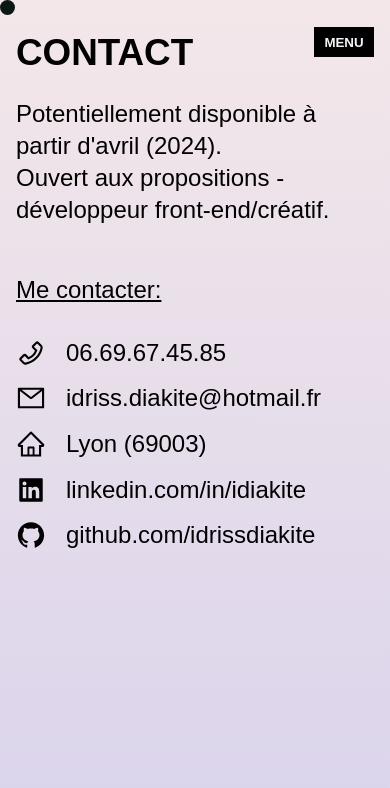
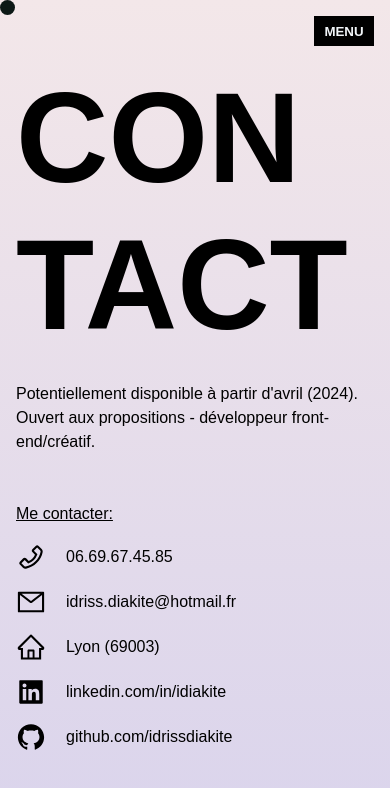
Before and after one commit to idrissdiakite/portfolio-react, a React (Create React App) app: page /contact in a window 390 px wide. Shown: the top 788 px of the page. Built offline with nearby package versions, Linux system fonts and the light colour scheme; a web font is replaced by a local one.

Commit message:
📱 [ALL] Responsive mobile

```diff
--- a/src/components/Contact/style.scss
+++ b/src/components/Contact/style.scss
@@ -15,13 +15,27 @@
     .contact__desc { text-decoration: underline; }
   }
 
-  &__links { margin-top: 2rem; }
+  &__links {
+    margin-top: 1rem;
+
+    @media screen and (min-width: 1024px) { margin-top: 2rem;  }
+  }
 
   &__link:not(:first-of-type) { margin-top: 15px; }
 
   &__link {
     display: flex;
     align-items: center;
+
+    a {
+      font-size: 1rem;
+      line-height: 1.5rem;
+
+      @media screen and (min-width: 768px) {
+        font-size: 1.5rem;
+        line-height: 2rem;
+      }
+    }
 
     svg {
       font-size: 30px;
@@ -32,8 +46,5 @@
         margin-right: 25px;
       }
     }
-
-    a,
-    p { font-size: 1.5rem; }
   }
 }
--- a/src/components/Experiences/style.scss
+++ b/src/components/Experiences/style.scss
@@ -10,14 +10,16 @@
   }
 
   &__item {
-    margin-bottom: 0.5rem;
+    margin-bottom: 1.5rem;
 
     @media screen and (min-width: 768px) { margin-bottom: 1rem; }
 
     &--title {
       font-weight: 400;
-      font-size: 1.5rem;
+      font-size: 1.25rem;
       cursor: pointer;
+
+      @media screen and (min-width: 768px) { font-size: 1.5rem; }
 
       span {
         font-weight: 200;
@@ -27,12 +29,19 @@
     }
 
     &--content {
-      padding-top: 1rem;
+      padding-top: 0.5rem;
       transform-origin: top center;
 
+      @media screen and (min-width: 768px) { padding-top: 1rem; }
+
       ul li {
-        font-size: 1.25rem;
-        line-height: 1.75rem;
+        font-size: 1rem;
+        line-height: 1.5rem;
+
+        @media screen and (min-width: 768px) {
+          font-size: 1.25rem;
+          line-height: 1.75rem;
+        }
 
         span {
           opacity: 0.6;
--- a/src/components/Menu/Button/style.scss
+++ b/src/components/Menu/Button/style.scss
@@ -65,7 +65,7 @@
   &--mobile {
     position: absolute;
     right: 1rem;
-    top: 27px;
+    top: 1rem;
     z-index: 15;
     text-transform: uppercase;
     color: $color-1;
@@ -77,8 +77,12 @@
     border: 1px solid $color-3;
     cursor: pointer;
     transition: all 0.5s cubic-bezier(0.19, 1, 0.22, 1);
+    pointer-events: none;
 
-    &.open { transform: rotate(180deg); }
+    &.open {
+      transform: rotate(180deg);
+      pointer-events: all;
+    }
 
     @media (hover: hover) {
       &:hover {
--- a/src/components/Menu/Content/style.scss
+++ b/src/components/Menu/Content/style.scss
@@ -16,7 +16,7 @@
   .nav {
     position: relative;
     left: 30px;
-    top: 100px;
+    top: 210px;
     width: 100vw;
     overflow: hidden;
 
--- a/src/components/Projects/style.scss
+++ b/src/components/Projects/style.scss
@@ -10,19 +10,32 @@
 
   .cards {
     display: flex;
-    height: 45vw;
+    flex-direction: column;
 
-    &:not(:first-of-type) { margin-top: 3rem; }
+    @media screen and (min-width: 1024px) {
+      height: 45vw;
+      flex-direction: row;
+    }
+
+    &:not(:first-of-type) {
+      @media screen and (min-width: 1024px) { margin-top: 3rem; }
+    }
 
     .card {
-      &:nth-of-type(1){ width: 66.66%; }
-      &:nth-of-type(2){ width: 33.33%; }
+      @media screen and (max-width: 1024px) { margin-top: 1rem; }
+
+      @media screen and (min-width: 1024px) {
+        &:nth-of-type(1){ width: 66.66%; }
+        &:nth-of-type(2){ width: 33.33%; }
+      }
     }
 
     &:nth-child(even){
       .card {
-        &:nth-of-type(1){ width: 33.33%; }
-        &:nth-of-type(2){ width: 66.66%; }
+        @media screen and (min-width: 1024px) {
+          &:nth-of-type(1){ width: 33.33%; }
+          &:nth-of-type(2){ width: 66.66%; }
+        }
       }
     }
   }
--- a/src/components/Whoiam/style.scss
+++ b/src/components/Whoiam/style.scss
@@ -23,8 +23,6 @@
     }
 
     &--text {
-      font-size: 1.5rem;
-
       a {
         color: $color-3;
         text-decoration: underline;
--- a/src/styles/index.scss
+++ b/src/styles/index.scss
@@ -32,8 +32,9 @@ h1,
 h2 { font-family: $font-2; }
 
 h1 {
-  font-size: 2.3rem;
+  font-size: 8rem;
   margin-bottom: 1.5rem;
+  margin-top: 2rem;
   word-break: break-word;
   text-transform: uppercase;
   pointer-events: none;
@@ -41,6 +42,7 @@ h1 {
   @media screen and (min-width: 768px) {
     font-size: 4rem;
     margin-bottom: 2rem;
+    margin-top: 0;
   }
 
   @media screen and (min-width: 1400px) {
@@ -48,11 +50,22 @@ h1 {
     line-height: 23rem;
     margin-bottom: 0;
   }
+
+  @media screen and (min-width: 1600px) {
+    font-size: 27rem;
+    line-height: 29rem;
+    margin-bottom: 0;
+  }
 }
 
 p {
-  font-size: 1.5rem;
-  line-height: 2rem;
+  font-size: 1rem;
+  line-height: 1.5rem;
+
+  @media screen and (min-width: 768px) {
+    font-size: 1.5rem;
+    line-height: 2rem;
+  }
 
   &:not(:last-of-type) { margin-bottom: 1rem; }
 }
@@ -79,6 +92,8 @@ section {
       font-weight: 600;
 
       @media screen and (min-width: 1400px) { margin: -1rem 0 0 -0.5rem; }
+
+      @media screen and (min-width: 1600px) { margin: -1.5rem 0 0 -0.5rem; }
     }
   }
 }
```
